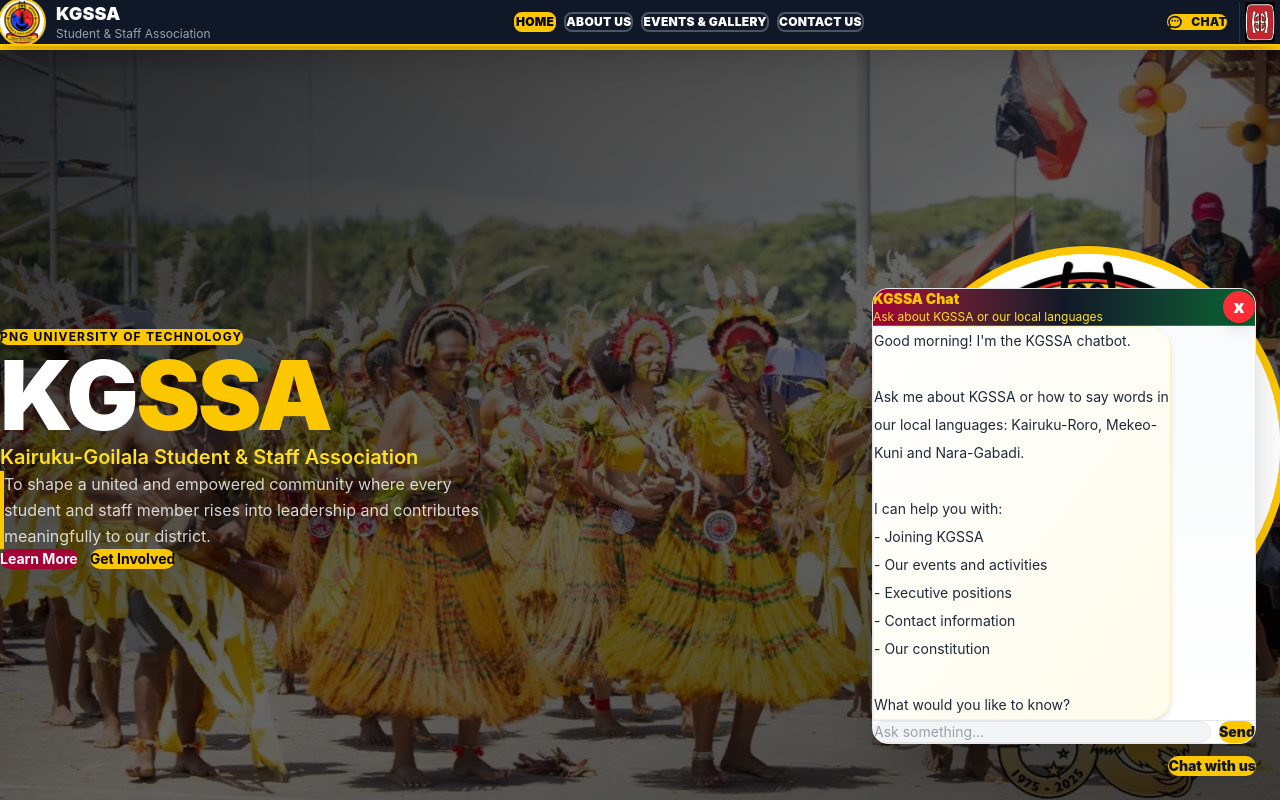
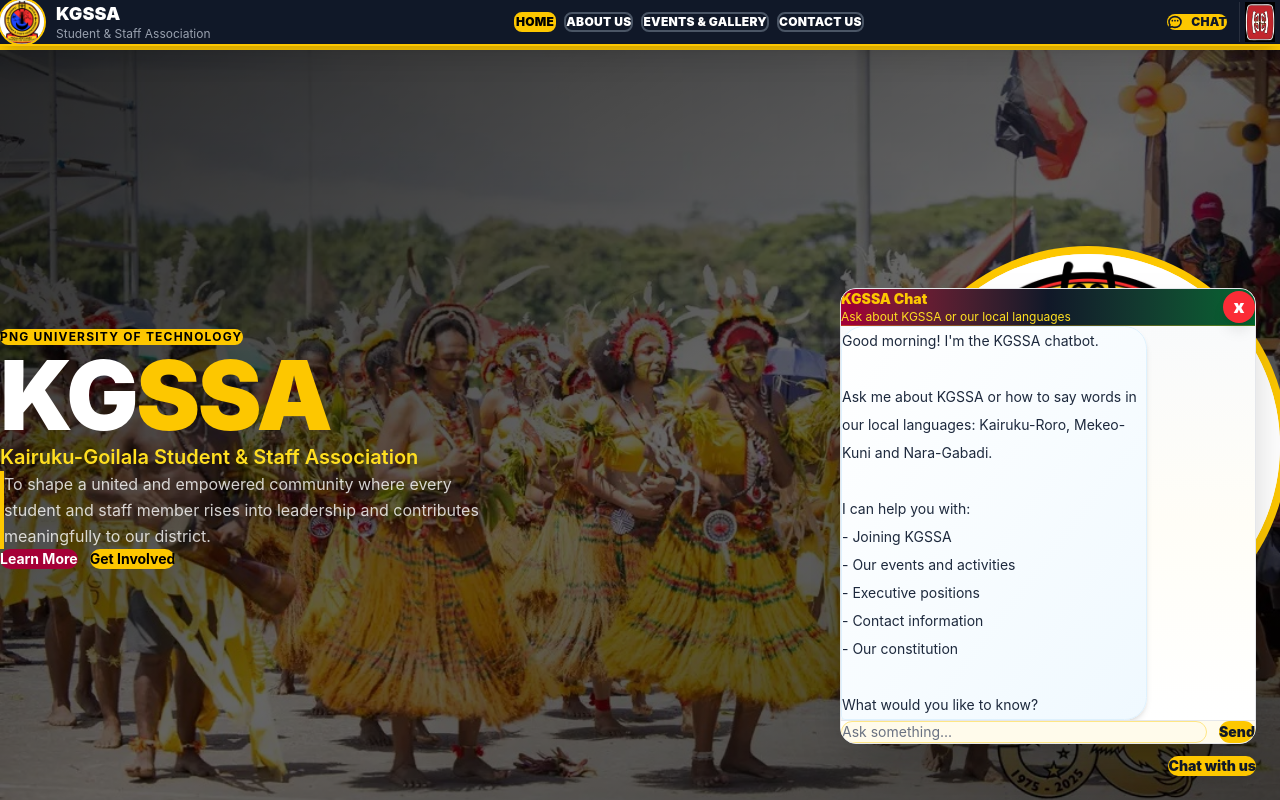
Before and after one commit to MarilyneIkupu18/KGSSA, a Next.js app: page / in a window 1280 px wide. Both pictures are taken after a click on the button "Chat with us". Shown: the top 800 px of the page. Built offline with nearby package versions, Linux system fonts and the light colour scheme.

Commit message:
Adjust chatbot insets and input styling

```diff
--- a/src/components/Chatbot.tsx
+++ b/src/components/Chatbot.tsx
@@ -205,7 +205,7 @@
   return (
     <div className="fixed inset-x-4 bottom-4 z-50 flex flex-col items-stretch gap-3 sm:left-auto sm:right-6 sm:bottom-6 sm:items-end">
       {open && (
-        <div className="w-full max-w-[calc(100vw-2rem)] overflow-hidden rounded-2xl border border-gray-200 bg-white shadow-2xl sm:w-96 sm:max-w-sm">
+        <div className="w-full max-w-[calc(100vw-2rem)] overflow-hidden rounded-2xl border border-gray-200 bg-white shadow-2xl sm:w-[26rem] sm:max-w-[26rem]">
           <div className="flex items-center justify-between border-b border-yellow-400/30 bg-gradient-to-r from-rose-800 via-gray-900 to-green-800 px-5 py-4">
             <div>
               <p className="text-sm font-black text-yellow-400">KGSSA Chat</p>
@@ -219,14 +219,14 @@
             </button>
           </div>
 
-          <div className="max-h-[min(calc(100vh-11rem),32rem)] space-y-5 overflow-y-auto bg-gradient-to-b from-gray-50 to-white px-5 py-6 sm:px-6">
+          <div className="max-h-[min(calc(100vh-11rem),32rem)] space-y-5 overflow-y-auto bg-gradient-to-b from-gray-50 via-amber-50/40 to-white px-6 py-6 sm:px-7">
             {messages.map((msg, i) => (
               <div key={i} className={`flex ${msg.from === 'user' ? 'justify-end' : 'justify-start'}`}>
                 <div
-                  className={`max-w-[78%] whitespace-pre-line break-words rounded-[1.4rem] px-5 py-4 text-sm leading-7 shadow-md ${
+                  className={`max-w-[74%] whitespace-pre-line break-words rounded-[1.4rem] px-5 py-4 text-sm leading-7 shadow-md ${
                     msg.from === 'user'
-                      ? 'rounded-br-sm bg-gradient-to-br from-yellow-300 to-amber-200 font-semibold text-gray-900'
-                      : 'rounded-bl-sm border border-amber-100 bg-gradient-to-br from-white to-amber-50 text-gray-800'
+                      ? 'rounded-br-sm border border-amber-300 bg-gradient-to-br from-yellow-300 to-amber-200 font-semibold text-gray-900'
+                      : 'rounded-bl-sm border border-sky-100 bg-gradient-to-br from-white to-sky-50 text-slate-800'
                   }`}
                 >
                   {msg.text}
@@ -236,17 +236,17 @@
             <div ref={bottomRef} />
           </div>
 
-          <div className="flex gap-2 border-t border-gray-200 bg-white px-4 py-4 sm:px-5">
+          <div className="flex gap-3 border-t border-gray-200 bg-gradient-to-r from-white to-amber-50 px-5 py-5 sm:px-6">
             <input
               value={input}
               onChange={(e) => setInput(e.target.value)}
               onKeyDown={handleKey}
               placeholder="Ask something..."
-              className="flex-1 rounded-xl border border-gray-200 bg-gray-100 px-4 py-2.5 text-sm text-gray-900 outline-none placeholder:text-gray-400 focus:ring-2 focus:ring-yellow-400"
+              className="flex-1 rounded-2xl border border-amber-200 bg-amber-50 px-4 py-3 text-sm text-gray-900 outline-none placeholder:text-gray-500 focus:ring-2 focus:ring-yellow-400"
             />
             <button
               onClick={send}
-              className="rounded-xl bg-yellow-400 px-4 py-2.5 text-sm font-black text-gray-900 transition-all duration-200 hover:bg-yellow-300"
+              className="rounded-2xl bg-yellow-400 px-5 py-3 text-sm font-black text-gray-900 transition-all duration-200 hover:bg-yellow-300"
             >
               Send
             </button>
```
